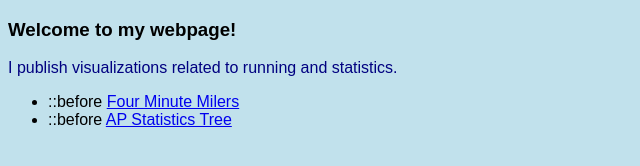
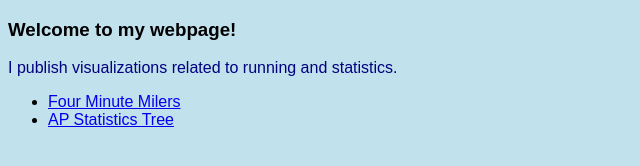
Before and after one commit to rdadamio/rdadamio.github.io, a plain HTML site: page index.html in a window 1280 px wide. Shown: the whole page, without its empty margins (0-640 px from the left). Drawn offline with nearby package versions, Linux system fonts and the light colour scheme.

Commit message:
Update index.html

```diff
--- a/index.html
+++ b/index.html
@@ -23,11 +23,12 @@
          <nav>
             <ul>
                <li>
-                  ::before
                   <a href="fourminmile.html">Four Minute Milers</a>
                </li>
                <li>
-                  ::before
                   <a href="APCATtree.html">AP Statistics Tree</a>
+               </li>
+            </ul>
+         </nav>
      </body>
 </html>
```
